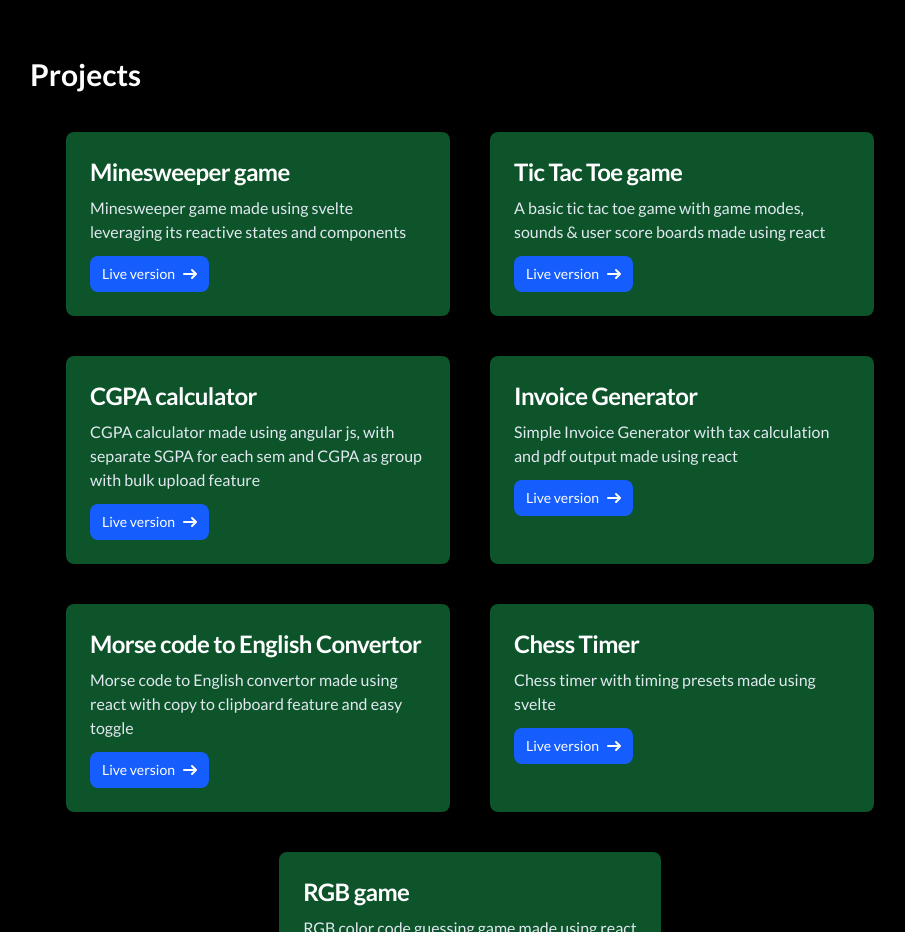
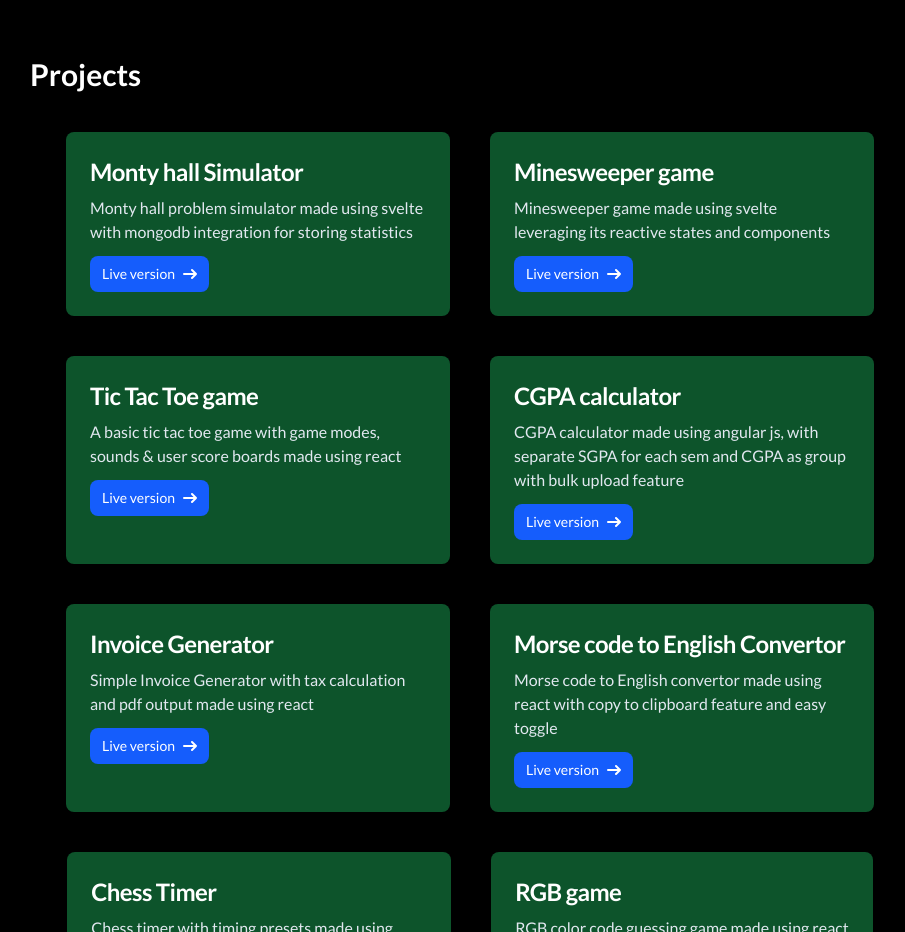
Before and after one commit to Elanngo-Madheswaran/portfolio, a SvelteKit app in the folder myweb/: page / in a window 1280 px wide. Shown: the part 1880-2812 px from the top of the page, without its empty margins (170-1075 px from the left). Built offline with nearby package versions, Linux system fonts and the light colour scheme.

Commit message:
Add Monty Hall Simulator project details to portfolio

```diff
--- a/myweb/src/routes/+page.svelte
+++ b/myweb/src/routes/+page.svelte
@@ -40,7 +40,11 @@
             ]
         }
     ];
-    let projects = [
+    let projects = [{
+                        name: "Monty hall Simulator",
+                        description: "Monty hall problem simulator made using svelte with mongodb integration for storing statistics",
+                        link: "https://elanngo-monty-hall.vercel.app/"
+                    },
                     {
                         name: "Minesweeper game",
                         description: "Minesweeper game made using svelte leveraging its reactive states and components",
```
